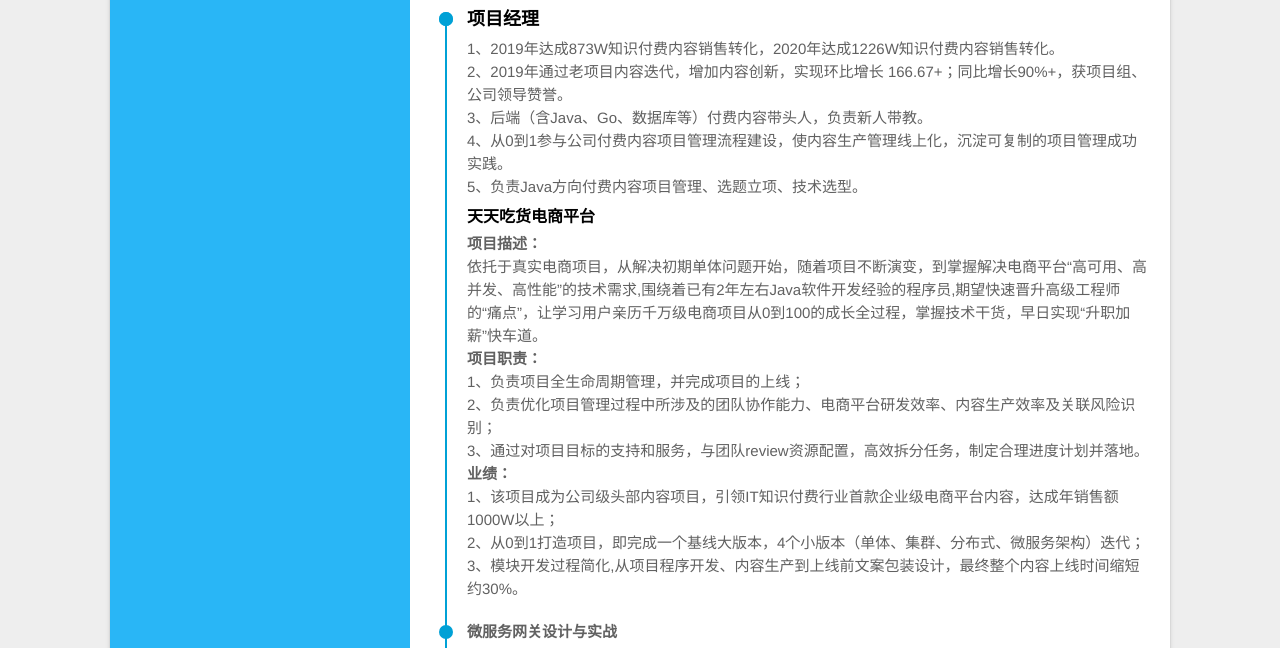
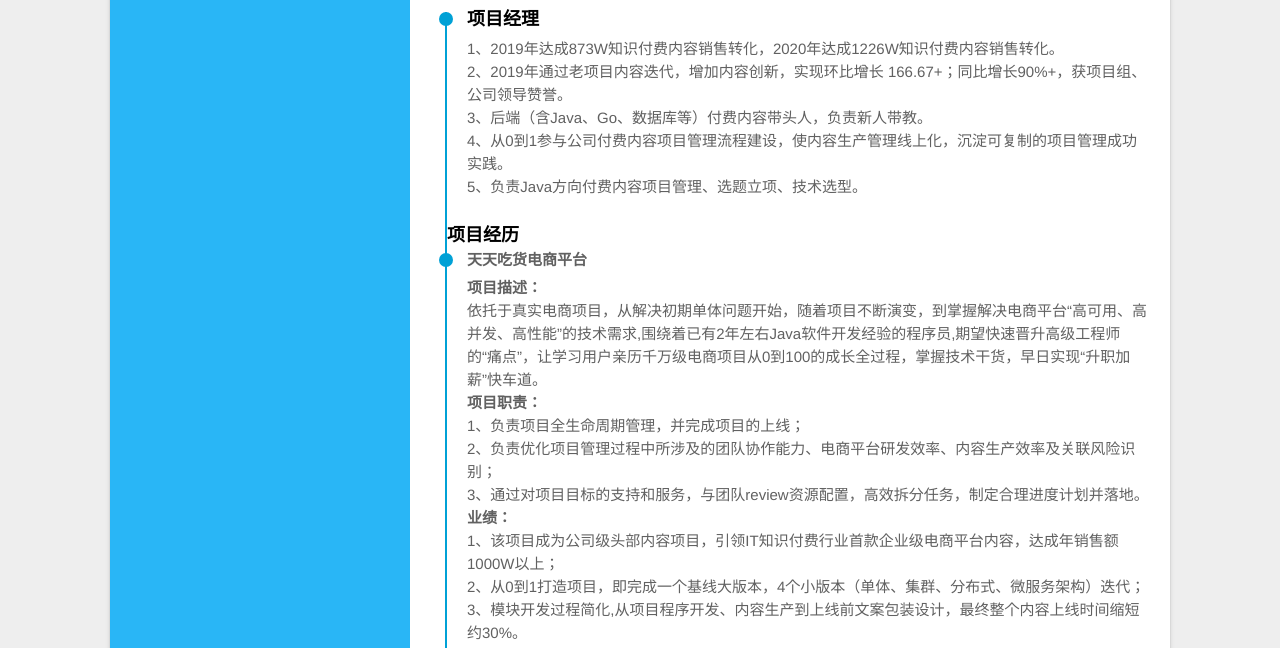
Before and after one commit to hongyuXie/MyResume_CN, a website: page index.html in a window 1280 px wide. Shown: the part 1765-2413 px from the top of the page. Drawn offline with Linux system fonts and the light colour scheme; some packages are replaced by stand-ins of ours; a script that the page names is missing.

Commit message:
Update index.html

```diff
--- a/index.html
+++ b/index.html
@@ -143,10 +143,11 @@
                             4、从0到1参与公司付费内容项目管理流程建设，使内容生产管理线上化，沉淀可复制的项目管理成功实践。</br>
                             5、负责Java方向付费内容项目管理、选题立项、技术选型。</br>
                             </p>
-                            <p>
-                            <div class="circle"></div>
-				<strong>天天吃货电商平台</strong>
-                            </p>
+                       </li>
+                       <h4>项目经历</h4>
+                        <li>
+			    <div class="circle"></div>
+                            <p><strong>天天吃货电商平台</strong></p>
                             <p><strong>项目描述：</strong></br>
                             依托于真实电商项目，从解决初期单体问题开始，随着项目不断演变，到掌握解决电商平台“高可用、高并发、高性能”的技术需求,围绕着已有2年左右Java软件开发经验的程序员,期望快速晋升高级工程师的“痛点”，让学习用户亲历千万级电商项目从0到100的成长全过程，掌握技术干货，早日实现“升职加薪”快车道。
                             </br>
@@ -159,7 +160,6 @@
                             2、从0到1打造项目，即完成一个基线大版本，4个小版本（单体、集群、分布式、微服务架构）迭代；</br>
                             3、模块开发过程简化,从项目程序开发、内容生产到上线前文案包装设计，最终整个内容上线时间缩短约30%。 </br>
                             </p>
-
                         </li>
                         <li>
                             <div class="circle"></div>
```
